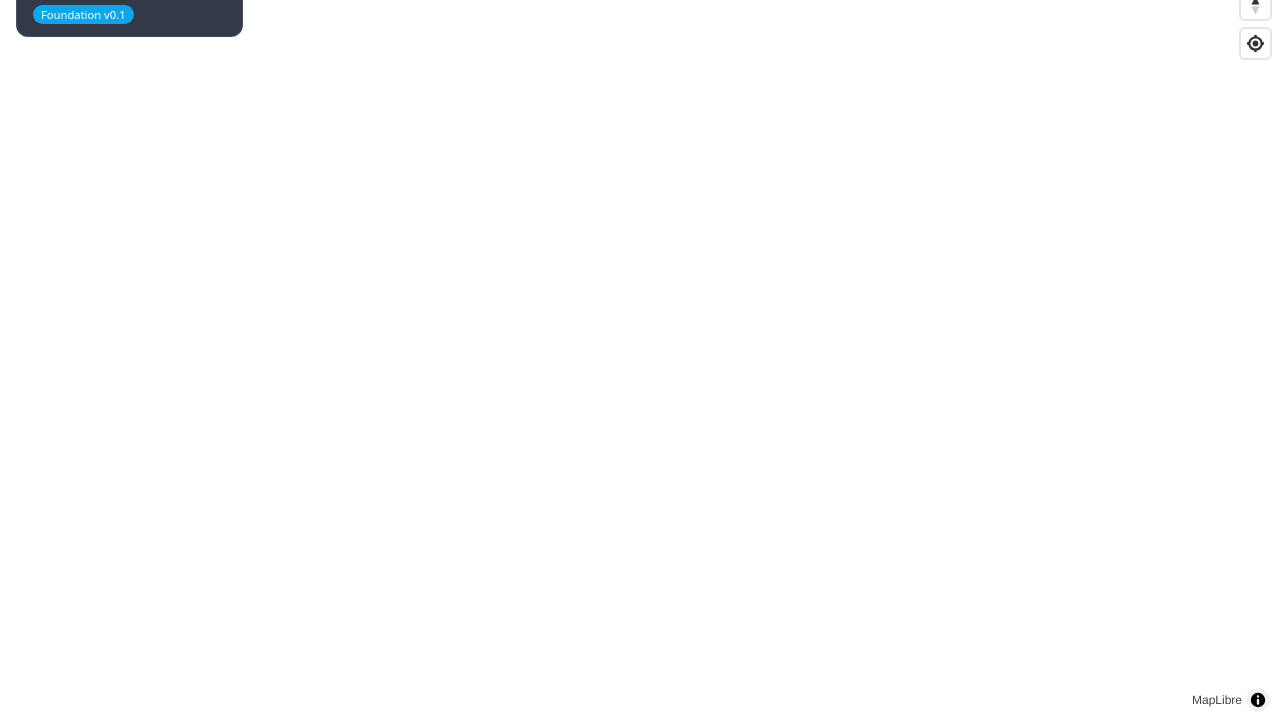
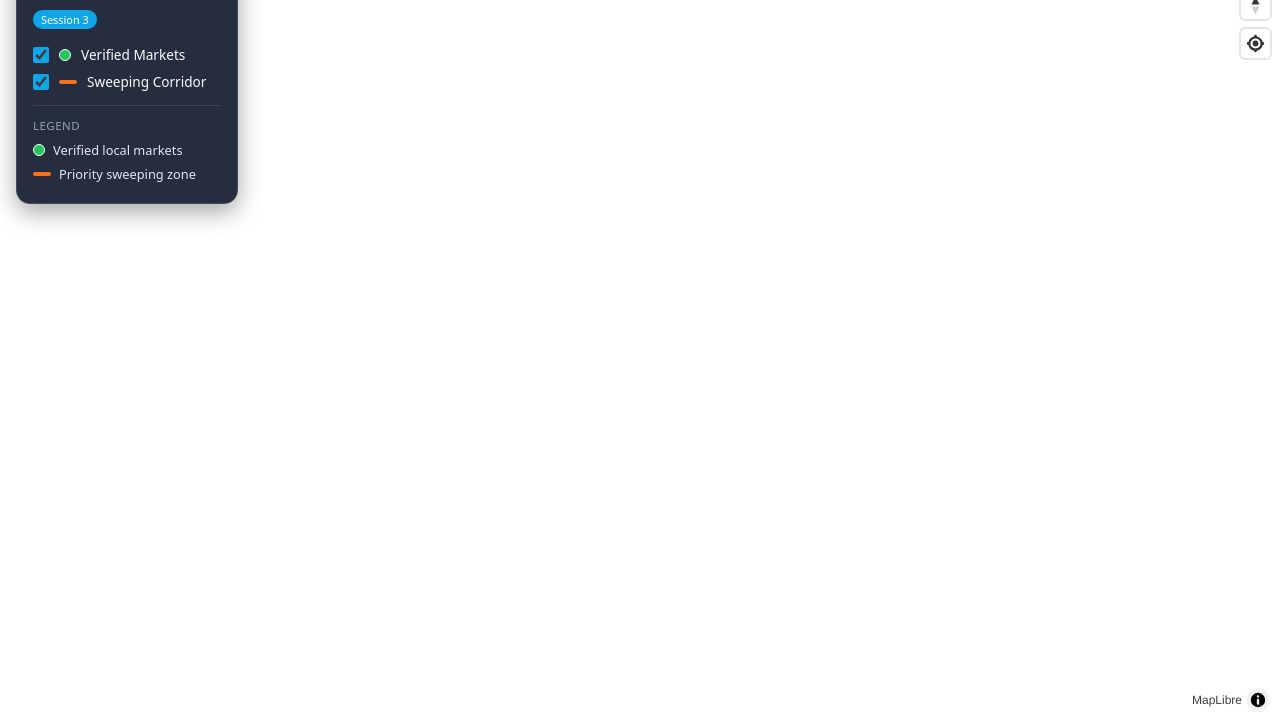
Before and after one commit to askvillageboy-bot/delta-city-os, a website built with Vite: page index.html in a window 1280 px wide. Shown: the part 78-800 px from the top of the page. Built offline with nearby package versions, Linux system fonts and the light colour scheme; no server answers.

Commit message:
Session 3: Layer toggles + clean legend for Markets and Sweeping Corridor

```diff
--- a/index.html
+++ b/index.html
@@ -9,40 +9,127 @@
       * { margin: 0; padding: 0; box-sizing: border-box; }
       html, body, #map { width: 100%; height: 100%; }
       #map { position: absolute; top: 0; bottom: 0; }
+
       .overlay {
         position: absolute;
         top: 16px;
         left: 16px;
         z-index: 10;
-        background: rgba(15, 23, 42, 0.85);
+        background: rgba(15, 23, 42, 0.9);
         color: #f8fafc;
-        padding: 12px 16px;
-        border-radius: 12px;
+        padding: 14px 16px;
+        border-radius: 14px;
         font-family: system-ui, -apple-system, sans-serif;
         max-width: 280px;
-        backdrop-filter: blur(8px);
-        border: 1px solid rgba(148, 163, 184, 0.2);
+        backdrop-filter: blur(10px);
+        border: 1px solid rgba(148, 163, 184, 0.25);
+        box-shadow: 0 8px 24px rgba(0,0,0,0.35);
       }
-      .overlay h1 { font-size: 1.1rem; margin-bottom: 4px; }
-      .overlay p { font-size: 0.8rem; color: #94a3b8; }
+      .overlay h1 { font-size: 1.15rem; margin-bottom: 2px; font-weight: 600; }
+      .overlay p { font-size: 0.78rem; color: #94a3b8; margin-bottom: 10px; }
       .badge {
         display: inline-block;
         background: #0ea5e9;
         color: white;
-        font-size: 0.7rem;
+        font-size: 0.68rem;
         padding: 2px 8px;
         border-radius: 999px;
-        margin-top: 8px;
+        margin-bottom: 12px;
+      }
+
+      /* Layer controls */
+      .layer-controls {
+        display: flex;
+        flex-direction: column;
+        gap: 8px;
+        margin-top: 4px;
+      }
+      .layer-item {
+        display: flex;
+        align-items: center;
+        gap: 10px;
+        font-size: 0.85rem;
+        cursor: pointer;
+        user-select: none;
+      }
+      .layer-item input[type="checkbox"] {
+        width: 16px;
+        height: 16px;
+        accent-color: #0ea5e9;
+        cursor: pointer;
+      }
+      .swatch {
+        width: 12px;
+        height: 12px;
+        border-radius: 50%;
+        flex-shrink: 0;
+      }
+      .swatch.market { background: #22c55e; border: 1.5px solid #fff; }
+      .swatch.corridor {
+        width: 18px;
+        height: 4px;
+        border-radius: 2px;
+        background: #f97316;
+      }
+
+      /* Legend */
+      .legend {
+        margin-top: 14px;
+        padding-top: 12px;
+        border-top: 1px solid rgba(148, 163, 184, 0.2);
+      }
+      .legend-title {
+        font-size: 0.72rem;
+        color: #94a3b8;
+        text-transform: uppercase;
+        letter-spacing: 0.04em;
+        margin-bottom: 8px;
+      }
+      .legend-item {
+        display: flex;
+        align-items: center;
+        gap: 8px;
+        font-size: 0.8rem;
+        margin-bottom: 6px;
+        color: #e2e8f0;
       }
     </style>
   </head>
   <body>
     <div id="map"></div>
+
     <div class="overlay">
       <h1>Delta City OS</h1>
       <p>Warri Pilot · Interactive City Map</p>
-      <span class="badge">Foundation v0.1</span>
+      <span class="badge">Session 3</span>
+
+      <div class="layer-controls">
+        <label class="layer-item">
+          <input type="checkbox" id="toggle-markets" checked />
+          <span class="swatch market"></span>
+          <span>Verified Markets</span>
+        </label>
+
+        <label class="layer-item">
+          <input type="checkbox" id="toggle-corridor" checked />
+          <span class="swatch corridor"></span>
+          <span>Sweeping Corridor</span>
+        </label>
+      </div>
+
+      <div class="legend">
+        <div class="legend-title">Legend</div>
+        <div class="legend-item">
+          <span class="swatch market"></span>
+          <span>Verified local markets</span>
+        </div>
+        <div class="legend-item">
+          <span class="swatch corridor"></span>
+          <span>Priority sweeping zone</span>
+        </div>
+      </div>
     </div>
+
     <script type="module" src="/src/main.js"></script>
   </body>
 </html>
--- a/src/main.js
+++ b/src/main.js
@@ -9,7 +9,6 @@ const WARRI = {
 
 const map = new maplibregl.Map({
   container: 'map',
-  // Free OpenFreeMap dark style — no API key required
   style: 'https://tiles.openfreemap.org/styles/dark',
   center: [WARRI.lng, WARRI.lat],
   zoom: 12.8,
@@ -24,9 +23,9 @@ map.addControl(new maplibregl.GeolocateControl({
 }), 'top-right');
 
 map.on('load', async () => {
-  console.log('Delta City OS map loaded — Session 2 layers active');
+  console.log('Delta City OS — Session 3: Layer controls active');
 
-  // --- Markets layer ---
+  // --- Markets ---
   const markets = await fetch('/src/data/warri-markets.geojson').then(r => r.json());
 
   map.addSource('markets', {
@@ -34,7 +33,6 @@ map.on('load', async () => {
     data: markets
   });
 
-  // Circle markers for markets
   map.addLayer({
     id: 'markets-circle',
     type: 'circle',
@@ -47,7 +45,6 @@ map.on('load', async () => {
     }
   });
 
-  // Labels for markets
   map.addLayer({
     id: 'markets-label',
     type: 'symbol',
@@ -66,7 +63,7 @@ map.on('load', async () => {
     }
   });
 
-  // --- Sweeping corridor layer ---
+  // --- Sweeping corridor ---
   const corridor = await fetch('/src/data/sweeping-corridor.geojson').then(r => r.json());
 
   map.addSource('corridor', {
@@ -85,7 +82,7 @@ map.on('load', async () => {
     }
   });
 
-  // Simple click popup for markets
+  // --- Click popup for markets ---
   map.on('click', 'markets-circle', (e) => {
     const props = e.features[0].properties;
     new maplibregl.Popup()
@@ -104,4 +101,19 @@ map.on('load', async () => {
   map.on('mouseleave', 'markets-circle', () => {
     map.getCanvas().style.cursor = '';
   });
+
+  // --- Layer toggles ---
+  const toggleMarkets = document.getElementById('toggle-markets');
+  const toggleCorridor = document.getElementById('toggle-corridor');
+
+  toggleMarkets.addEventListener('change', (e) => {
+    const visibility = e.target.checked ? 'visible' : 'none';
+    map.setLayoutProperty('markets-circle', 'visibility', visibility);
+    map.setLayoutProperty('markets-label', 'visibility', visibility);
+  });
+
+  toggleCorridor.addEventListener('change', (e) => {
+    const visibility = e.target.checked ? 'visible' : 'none';
+    map.setLayoutProperty('corridor-line', 'visibility', visibility);
+  });
 });
```
Also changed, not shown: README.md.
